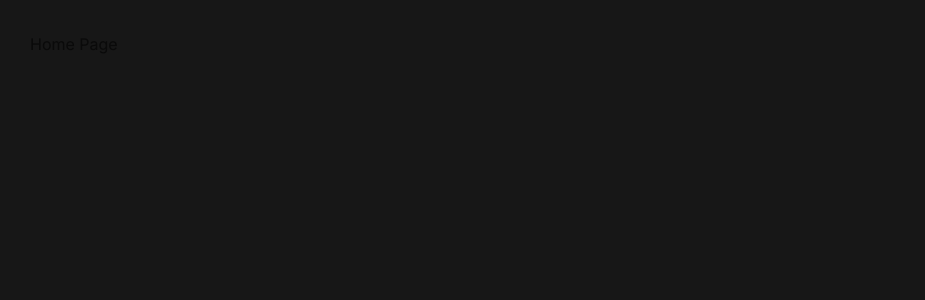
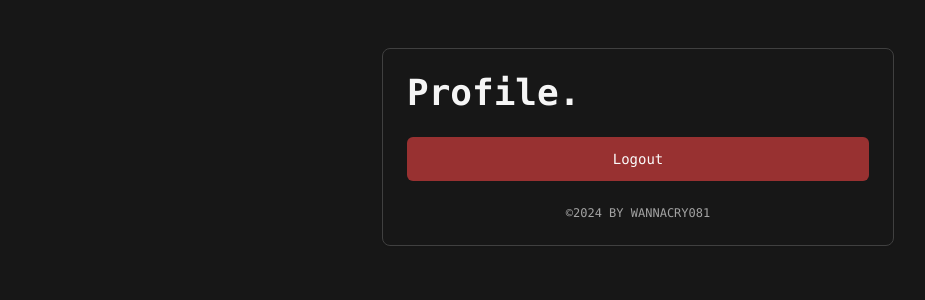
Before and after one commit to WannaCry081/AuthenticationSystem-Next, a Next.js app: page /home in a window 1280 px wide. Shown: the top 300 px of the page, without its empty margins (2-927 px from the left). Built offline with nearby package versions, Linux system fonts and the light colour scheme; no server answers.

Commit message:
Update dashboard ui

```diff
--- a/src/components/dashboard/home/page.tsx
+++ b/src/components/dashboard/home/page.tsx
@@ -1,8 +1,49 @@
+"use client";
+import { Button } from "@/components/ui/button";
+import {
+  Card,
+  CardContent,
+  CardFooter,
+  CardHeader,
+} from "@/components/ui/card";
+import { Logout } from "@/actions";
+
 const HomeView = () => {
+
+  const handleLogout = async () => {
+    try {
+      await Logout();
+    } catch (error) {
+      console.error('Error during logout:', error);
+    }
+  };
+
   return (
-    <section>
-      <h1>Home Page</h1>
-    </section>
+    <Card className="bg-inherit border-0 border-neutral-700  mx-auto text-neutral-100 font-mono max-w-lg sm:border mt-4">
+      <CardHeader>
+        <h1 className="text-2xl md:text-4xl font-semibold">Profile.</h1>
+      </CardHeader>
+      <CardContent>
+        <div>
+
+          <Button
+            onClick={handleLogout}
+            size="lg"
+            variant="destructive"
+            className="bg-destructive/60 w-full"
+          >
+            Logout
+          </Button>
+        </div>
+      </CardContent>
+      <CardFooter>
+        <div className="w-full text-center">
+          <p className="text-xs uppercase text-neutral-400">
+            ©2024 by WannaCry081
+          </p>
+        </div>
+      </CardFooter>
+    </Card>
   );
 };
 
```
